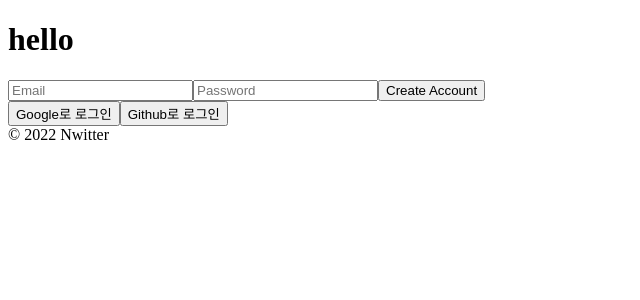
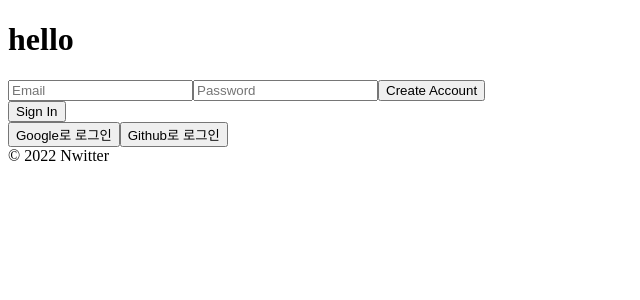
Before and after one commit to minji0123/nwitter, a React (Create React App) app: page /#/ in a window 1280 px wide. Shown: the top 300 px of the page, without its empty margins (0-640 px from the left). Built offline with nearby package versions, Linux system fonts and the light colour scheme; no server answers.

Commit message:
logIn/out, nav, profile
+ social log in

```diff
--- a/src/components/App.js
+++ b/src/components/App.js
@@ -1,18 +1,30 @@
 import AppRouter from "components/Router";
-import { useState } from "react";
+import { useEffect, useState } from "react";
 import { authService } from "fbase";
 
 function App() {
-  // AppRouter 컴포넌트가 라우터역할을 하면서 코드의 가독성을 챙기기 위해서는
+  // AppRouter 컴포넌트가 라우터역할을 하면서 코드의 가독성을 챙기기 위해
   // useState 는 App 컴포넌트에서 사용하는게 좋다.
+  const [init, setInit] = useState(false);
+  const [isLoggedIn, setIsLoggedIn] = useState(false);
+  // console.log(authService.currentUser); // 얘가 null 값
+  // setInterval(()=> console.log(authService.currentUser),2000); // 2초마다 auth~함수를 실행시켜서 회원가입->로그인처리완료 가 얼마나 걸리는지 파악
 
-  const [isLoggedIn, setIsLoggedIn] = useState(authService.currentUser); // authService.currentUser 를 값으로 입력해줘서, 로그인상태 파악함
-  // console.log(authService.currentUser); // 얘가 null 값
-
+  useEffect(()=> { // useEffect 함수는 특정한 시점에서 실행되는 함수. 특정한 시점 : 파베 로그인 정보를 받을 때(파베가 초기화되는 시점)
+    authService.onAuthStateChanged((user) => {
+      if (user){ // 여기서 로그인 상태 isLoggedIn 을 변경한다!
+        setIsLoggedIn(user);
+      } else{
+        setIsLoggedIn(false);
+      }
+      setInit(true); // 여기서 init 상태를 변경한다!!
+    });
+  }, []);
+  // []로 지정해야지 컴포넌트가 최초로 랜더링이 완료되었을 때 1회만 동작함
   return (
     <>
       <h1>hello</h1>
-      <AppRouter isLoggedIn={isLoggedIn}/>
+      {init ? <AppRouter isLoggedIn={isLoggedIn}/> : "initializing..."}
       <footer>&copy; {new Date().getFullYear()} Nwitter</footer>
     </>
   );
--- /dev/null
+++ b/src/components/Navigation.js
@@ -0,0 +1,22 @@
+// navigation : 사이트를 이리저리 옮겨 다닐 수 있도록!
+// components 폴더에 넣은 이유는 여러 페이지에서 공통되게 보여야 하기 때무니다
+import { Link } from "react-router-dom";
+
+const Navigation = () => {
+    return (
+        <>
+            <nav> This is navigation </nav>
+            <nav>
+                <ul>
+                    <li>
+                        <Link to ="/">Home</Link>
+                    </li>
+                    <li>
+                        <Link to="/profile">My Profile</Link>
+                    </li>
+                </ul>
+            </nav>
+        </>
+    );
+};
+export default Navigation;
--- a/src/components/Router.js
+++ b/src/components/Router.js
@@ -1,21 +1,30 @@
 import { HashRouter as Router, Route, Switch } from "react-router-dom";
 import Auth from "routes/Auth";
 import Home from "routes/Home";
-
+import Profile from "routes/Profile";
+import Navigation from "./Navigation";
 
 const AppRouter = ({ isLoggedIn }) => { // 상위컴포넌트 (App.js) 에서 받은 props 는 구조분해할당으로 넣어줌
 
     return(
         <Router>
+            {isLoggedIn && <Navigation/>}
+                {/* isLoggedIn 일 때 (로그인 상태일 때) Navigation 뵤여줌 */}
             <Switch>
-                {isLoggedIn
-                    ? (<Route exact path="/">
-                            <Home/>
-                        </Route>)
-                    : (<Route exact path="/">
-                            <Auth/>
-                        </Route>)
-                }
+                {isLoggedIn ? (
+                <>
+                    <Route exact path="/">
+                        <Home/>
+                    </Route>
+                    <Route exact path="/profile">
+                        <Profile />
+                    </Route>
+                </>
+                ) : (
+                    <Route exact path="/">
+                        <Auth/>
+                    </Route>
+                )}
             </Switch>
         </Router>
     );
--- a/src/fbase.js
+++ b/src/fbase.js
@@ -19,6 +19,6 @@
 // Initialize Firebase
 firebase.initializeApp(firebaseConfig);
 export const authService = firebase.auth(); // 로그인을 위해 사용할거임. authService 변수에 담아놓음
-
+export const firebaseInstance = firebase; // 쇼셜로그인을 위해 사용할거임. 근데 쇼설로그인은 위처럼 .auth 같은 함수가없어서 전부 다 export 해야됨
 
 // const app = initializeApp(firebaseConfig);
--- a/src/routes/Auth.js
+++ b/src/routes/Auth.js
@@ -1,16 +1,15 @@
-import { authService } from 'fbase';
+import { authService, firebaseInstance } from 'fbase';
 import { useState } from 'react';
 
 const Auth = () => {
     const [email, setEmail] = useState("");
     const [password, setPassword] = useState("");
     const [newAccount, setNewAccount] = useState(true);
+    const [error, setError] = useState("");
 
     const onChange = (event) => {
         console.log(event.target.name); // 어떤 input 엘리먼트에서 입력을 시도하는지
-        const {
-            target: {name, value},
-        } = event;
+        const { target: {name, value},} = event;
         if (name === "email") {
             setEmail(value);
         }else if (name === "password") {
@@ -31,10 +30,25 @@
             }
             console.log(data);
         } catch (error){
-         console.log(error);
+        //  console.log(error);
+            setError(error.message);
         }
     };
+    const toggleAccount = () => setNewAccount((prev) => !prev); // 계정 만든거 (true) 값을 toggleAccount 에 넘김
+        // 함수를 인자로 전달하면 인자로 전달한 함수의 1번째 인자(prev) 에 newAccount 값이넘어온다.
 
+    const onSocialClick = async (event) => { // event.target.name 담음
+        console.log(event.target.name);
+        const { target : { name },} = event;
+        let provider;
+        if (name === "google") {
+            provider = new firebaseInstance.auth.GoogleAuthProvider(); // provider에 GoogleAuthProvider를 담음
+        } else if (name === "github") {
+            provider = new firebaseInstance.auth.GithubAuthProvider(); // provider에 GithubAuthProvider를 담음
+        }
+        const data = await authService.signInWithPopup(provider);
+        console.log(data);
+    }
     return(
         <>
             <form onSubmit={onSubmit}>
@@ -55,10 +69,15 @@
                     onChange={onChange}
                 />
                 <input type="submit" value={newAccount ? "Create Account" : "Log in"}/>
+                {error}
             </form>
+            <button onClick={toggleAccount}>
+                {newAccount ? "Sign In" : "Create Account"}
+            </button>
+
             <div>
-            <button>Google로 로그인</button>
-            <button>Github로 로그인</button>
+                <button onClick={onSocialClick} name="google">Google로 로그인</button>
+                <button onClick={onSocialClick} name="github">Github로 로그인</button>
             </div>
         </>
     );
--- a/src/routes/Profile.js
+++ b/src/routes/Profile.js
@@ -1,5 +1,23 @@
+import { authService } from "fbase";
+import { useHistory } from "react-router-dom";
 
-const Profile = () => <span>Profile</span>;
+const Profile = () => {
+    const history = useHistory();
+
+    const onLogOutClick = () => {
+        authService.signOut(); // 자동으로 indexedDB 에 있는 정보를 알아서 비우고, 로그아웃 처리도 해줌
+        history.push('/'); // push() 는 () 안의 경로로 주소를 이동시켜줌 (배웠던거같으)
+    };
+
+    return (
+        <>
+        <span>Profile</span>
+        <button onClick={onLogOutClick}>Log Out</button>
+        </>
+    );
+};
+
+
 
 
 export default Profile;
```
Lines whose indentation alone changed are shown as unchanged.
